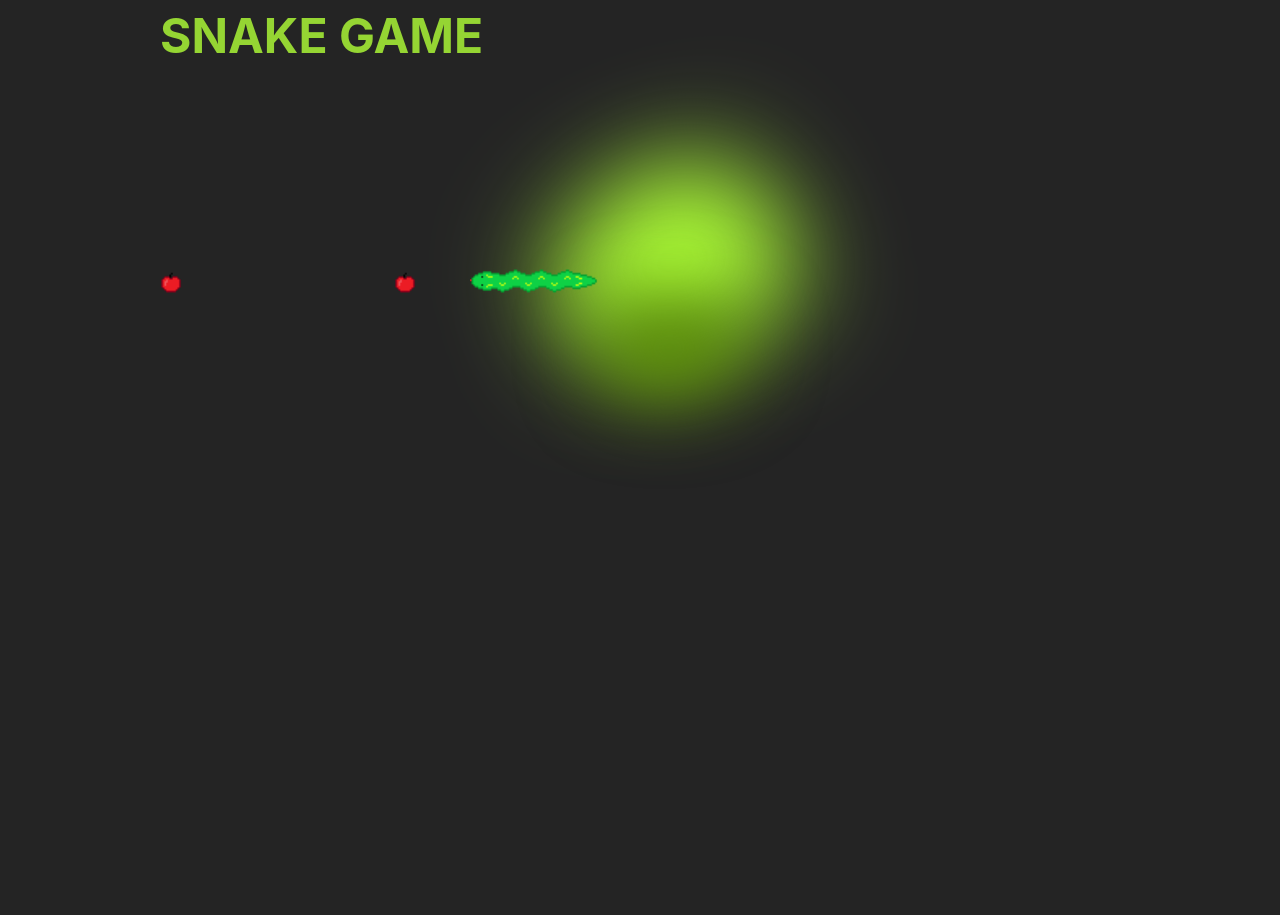
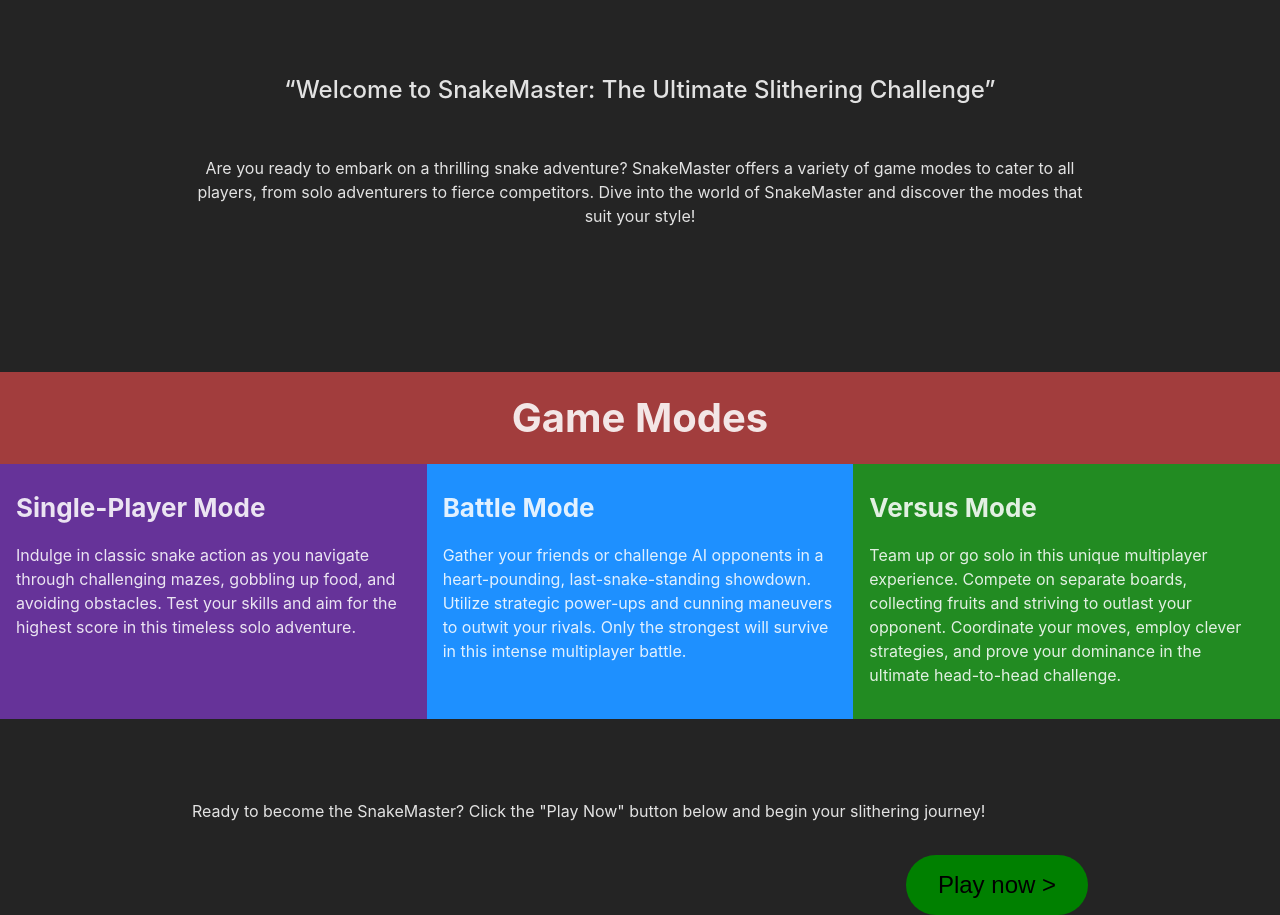
Before and after one commit to jordybronowicki37/vue-snake, a Vue app: page /#/ in a window 1280 px wide. Shown: the part 160-1075 px from the top of the page. Before the commit the page ends 800 px from the top, so only its background shows below. Built offline with nearby package versions, Linux system fonts and the light colour scheme.

Commit message:
Added some content to the home page

```diff
--- a/src/components/games/snake/ui/SnakeHome.vue
+++ b/src/components/games/snake/ui/SnakeHome.vue
@@ -3,7 +3,9 @@ import Grid from "../../../grid/Grid.vue";
 import {ref} from "vue";
 import {SnakeGameCellStyles} from "../engine/SnakeStyling";
 import {SetupEmptyGrid} from "../engine/SnakeHelpers.ts";
+import {useRouter} from "vue-router";
 
+const router = useRouter();
 const GRID_HEIGHT = 3;
 const GRID_WIDTH = 40;
 const grid = ref<string[][]>(SetupEmptyGrid(GRID_HEIGHT, GRID_WIDTH));
@@ -20,15 +22,51 @@ grid.value[1][22] = "TGL";
 
 <template>
   <div id="snake-home">
-    <div class="blobs-background">
-      <div class="blob1"></div>
-      <div class="blob2"></div>
-    </div>
-    <div class="moving-snake">
+<!--    <div class="blobs-background">-->
+<!--      <div class="blob1"></div>-->
+<!--      <div class="blob2"></div>-->
+<!--    </div>-->
+    <div class="moving-snake" hidden>
       <Grid :data="grid" :cell-styles="SnakeGameCellStyles('transparent', 'transparent')" :width="40" :height="3"/>
     </div>
     <div class="content">
-      <h1>Snake game</h1>
+      <h1>SnakeMaster</h1>
+
+      <div class="introduction">
+        <q>Welcome to SnakeMaster: The Ultimate Slithering Challenge</q>
+        <p>Are you ready to embark on a thrilling snake adventure? SnakeMaster offers a variety of game modes to
+          cater to all players, from solo adventurers to fierce competitors. Dive into the world of SnakeMaster
+          and discover the modes that suit your style!</p>
+      </div>
+
+      <div class="game-modes-wrapper">
+        <h2>Game Modes</h2>
+
+        <div class="game-modes-container">
+          <div class="game-mode">
+            <h3>Single-Player Mode</h3>
+            <p>Indulge in classic snake action as you navigate through challenging mazes, gobbling up food,
+              and avoiding obstacles. Test your skills and aim for the highest score in this timeless solo adventure.</p>
+          </div>
+          <div class="game-mode">
+            <h3>Battle Mode</h3>
+            <p>Gather your friends or challenge AI opponents in a heart-pounding, last-snake-standing showdown.
+              Utilize strategic power-ups and cunning maneuvers to outwit your rivals. Only the strongest will
+              survive in this intense multiplayer battle.</p>
+          </div>
+          <div class="game-mode">
+            <h3>Versus Mode</h3>
+            <p>Team up or go solo in this unique multiplayer experience. Compete on separate boards, collecting
+              fruits and striving to outlast your opponent. Coordinate your moves, employ clever strategies,
+              and prove your dominance in the ultimate head-to-head challenge.</p>
+          </div>
+        </div>
+      </div>
+
+      <div class="outro">
+        <p>Ready to become the SnakeMaster? Click the "Play Now" button below and begin your slithering journey!</p>
+        <button v-on:click="router.push('menu')">Play now ></button>
+      </div>
     </div>
   </div>
 </template>
@@ -95,15 +133,75 @@ grid.value[1][22] = "TGL";
 }
 
 .content {
-  padding: 10rem;
 }
 
-.content h1 {
+h1 {
+  padding: 1rem 0;
   margin: 0;
+  background-color: #333;
   color: #95d533;
+  overflow: hidden;
   font-family: Inter, system-ui, Avenir, Helvetica, Arial, sans-serif;
   font-size: 3rem;
   font-weight: bold;
   text-transform: uppercase;
+  text-align: center;
+}
+
+.introduction {
+  padding: 8rem 12rem;
+  text-align: center;
+}
+.introduction q {
+  font-size: 24px;
+  font-weight: 500;
+}
+.introduction p {
+  margin-top: 3rem;
+}
+
+.game-modes-container {
+  display: flex;
+}
+.game-modes-wrapper>h2 {
+  text-align: center;
+  font-size: 40px;
+  background-color: #a23d3d;
+  margin: 0;
+  padding: 1rem;
+}
+.game-mode {
+  width: 100%;
+  padding: 1rem;
+}
+.game-mode>h3 {
+  font-size: 26px;
+  margin: 0.5rem 0;
+}
+.game-mode:nth-child(1) {
+  background-color: rebeccapurple;
+}
+.game-mode:nth-child(2) {
+  background-color: dodgerblue;
+}
+.game-mode:nth-child(3) {
+  background-color: forestgreen;
+}
+
+.outro {
+  padding: 4rem 12rem;
+}
+.outro button {
+  margin-top: 1rem;
+  padding: 1rem 2rem;
+  border-radius: 10rem;
+  border: none;
+  background-color: green;
+  float: right;
+  font-size: 24px;
+  cursor: pointer;
+}
+.outro button:hover {
+  background-color: #008000cc;
 }
 </style>
--- a/src/components/games/snake/ui/SnakeMenu.vue
+++ b/src/components/games/snake/ui/SnakeMenu.vue
@@ -18,13 +18,13 @@ const router = useRouter();
       <h2>Battle</h2>
       <p>Face off against your friends in a fast-paced, last-snake-standing battle. Use
         cunning moves to emerge as the victor in this intense multiplayer showdown.</p>
-      <button>Play ⮞</button>
+      <button disabled>WIP</button>
     </div>
     <div class="mode-card ">
       <h2>Versus</h2>
       <p>Compete in separate boards to collect fruits and outlast your opponent in this head-to-head
         challenge. Coordinate your strategy and prove your snake supremacy in this multiplayer rivalry.</p>
-      <button>Play ⮞</button>
+      <button disabled>WIP</button>
     </div>
   </div>
 </div>
@@ -53,6 +53,10 @@ const router = useRouter();
   background-color: #333;
   display: flex;
   flex-direction: column;
+  transition: 0.5s;
+}
+.mode-card:hover {
+  transform: scale(1.05);
 }
 .mode-card>h2 {
   font-size: 30px;
@@ -71,12 +75,13 @@ const router = useRouter();
   padding: 0.5rem 1rem;
   border-radius: 2rem;
   border: none;
-  cursor: pointer;
   background-color: #555;
   align-self: end;
   margin: 0.5rem;
+  cursor: not-allowed;
 
-  &:hover {
+  &:hover:not(:disabled) {
+    cursor: pointer;
     background-color: #666;
   }
 }
```
